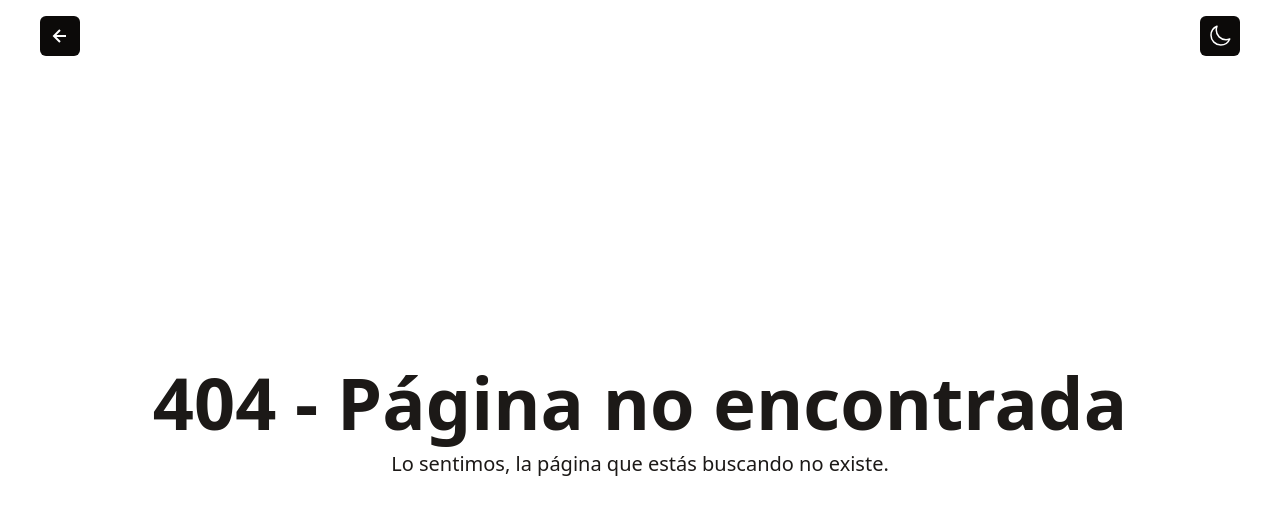
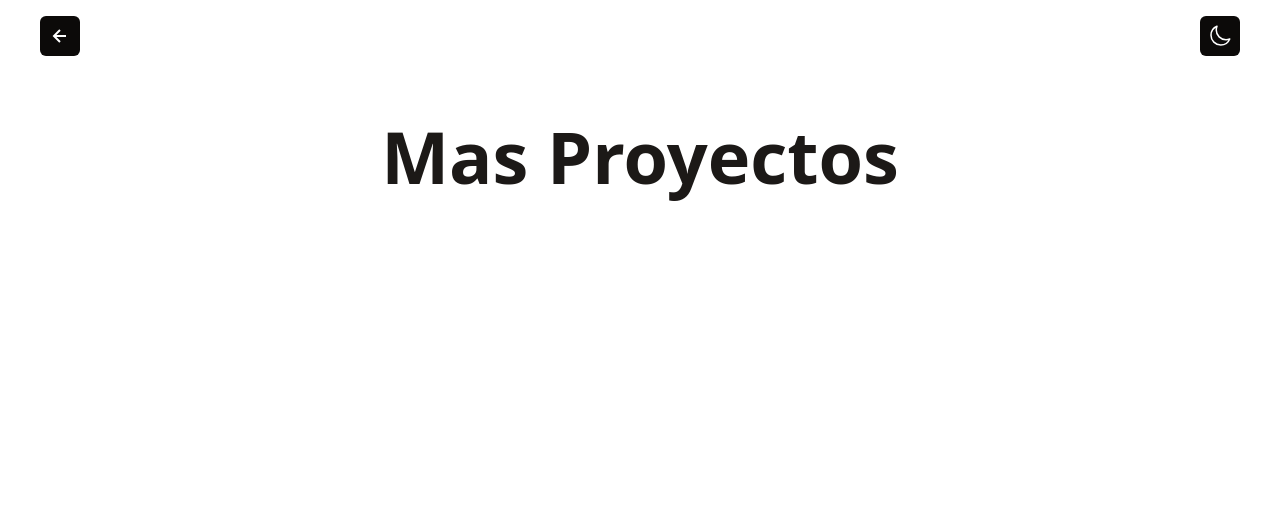
Before and after one commit to ByJavi/portfolio2024, a React (Vite) app: page /works in a window 1280 px wide. Before the commit this address had no page. Shown: the top 514 px of the page. Built offline with nearby package versions, Linux system fonts and the light colour scheme.

Commit message:
[Fixture] Re-Direction and Work Pages

```diff
--- a/src/App.jsx
+++ b/src/App.jsx
@@ -5,6 +5,7 @@ import { animateScroll } from 'react-scroll'
 
 import Home from './pages/home'
 import NotFound from './pages/404'
+import MoreProjects from './pages/moreProjects'
 import ScrollUp from './components/ScrollUp'
 
 function App() {
@@ -55,6 +56,7 @@ function App() {
     <>
       <Routes>
         <Route path="/" element={<Home theme={theme} />} />
+        <Route path="/works" element={<MoreProjects theme={theme} />} />
         <Route path="*" element={<NotFound theme={theme} />} />
       </Routes>
       <ScrollUp
--- a/src/components/BackToPage.jsx
+++ b/src/components/BackToPage.jsx
@@ -3,10 +3,13 @@ import { arrowLeftWhite, arrowLeftBlack } from '../utils/constants'
 
 const ButtonBack = ({ theme }) => {
   const location = useLocation()
-  const parts = location.pathname.split('/').filter(Boolean) // Filtra las partes vacías
 
-  // Elimina la última parte de la ruta
-  const parentPath = parts.slice(0, -1).join('/')
+  // Si estamos en la raíz, el enlace de retroceso lleva de vuelta al inicio
+  const parentPath =
+    location.pathname === '/'
+      ? '/'
+      : location.pathname.split('/').slice(0, -1).join('/')
+
   return (
     <Link
       to={parentPath}
--- a/src/components/Portfolio.jsx
+++ b/src/components/Portfolio.jsx
@@ -1,4 +1,5 @@
 import LazyLoad from 'react-lazyload'
+import { Link } from 'react-router-dom'
 
 import Button from './Button'
 import CarouselText from './CarouselText/CarouselText'
@@ -20,7 +21,9 @@ function Portfolio() {
           className="flex items-center justify-center m-10 p-5"
           data-aos="slide-up"
         >
-          <Button texts="Mas Proyectos" />
+          <Link to="/works">
+            <Button texts="Mas Proyectos" />
+          </Link>
         </div>
       </div>
     </section>
--- /dev/null
+++ b/src/pages/moreProjects.jsx
@@ -0,0 +1,24 @@
+import ButtonBack from '../components/BackToPage'
+
+function moreProjects({ theme }) {
+  return (
+    <>
+      <main
+        className={`bg-white dark:bg-stone-950 text-stone-900 dark:text-stone-300 font-inter${
+          theme ? 'dark' : 'light'
+        }`}
+      >
+        <ButtonBack theme={theme} />
+        <div className="flex items-center h-screen flex-col pt-20 pb-6">
+          <article className="mt-10 mb-5 px-5">
+            <h1 className="text-4xl md:text-7xl mb-1 md:mb-3 font-bold ">
+              Mas Proyectos
+            </h1>
+          </article>
+        </div>
+      </main>
+    </>
+  )
+}
+
+export default moreProjects
```
